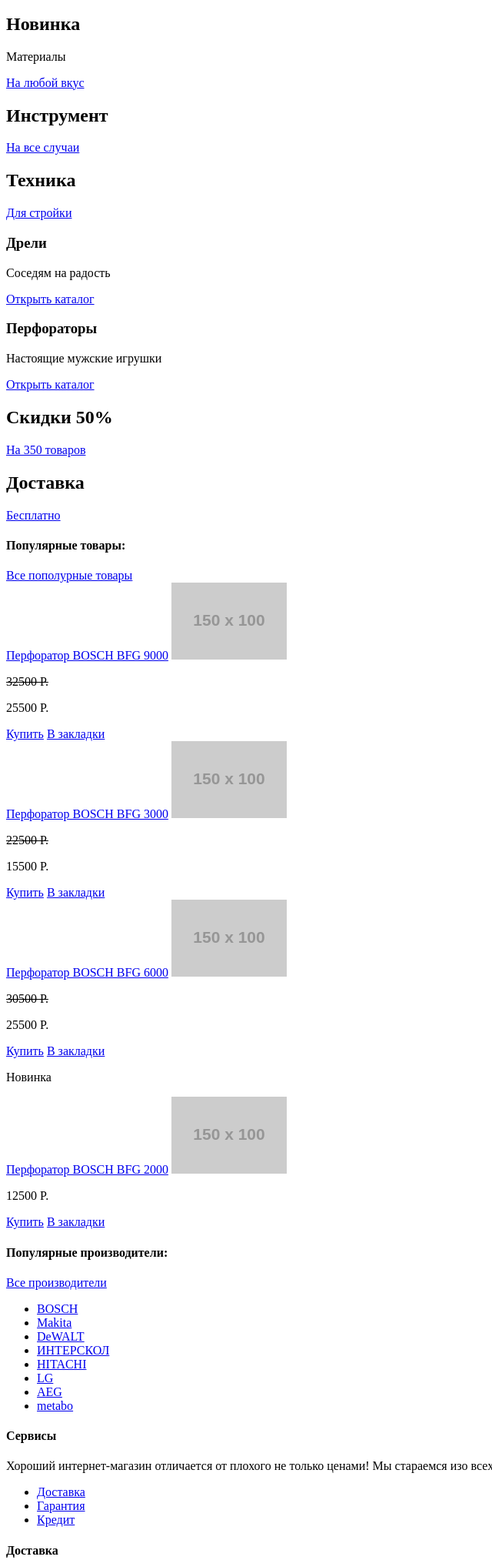
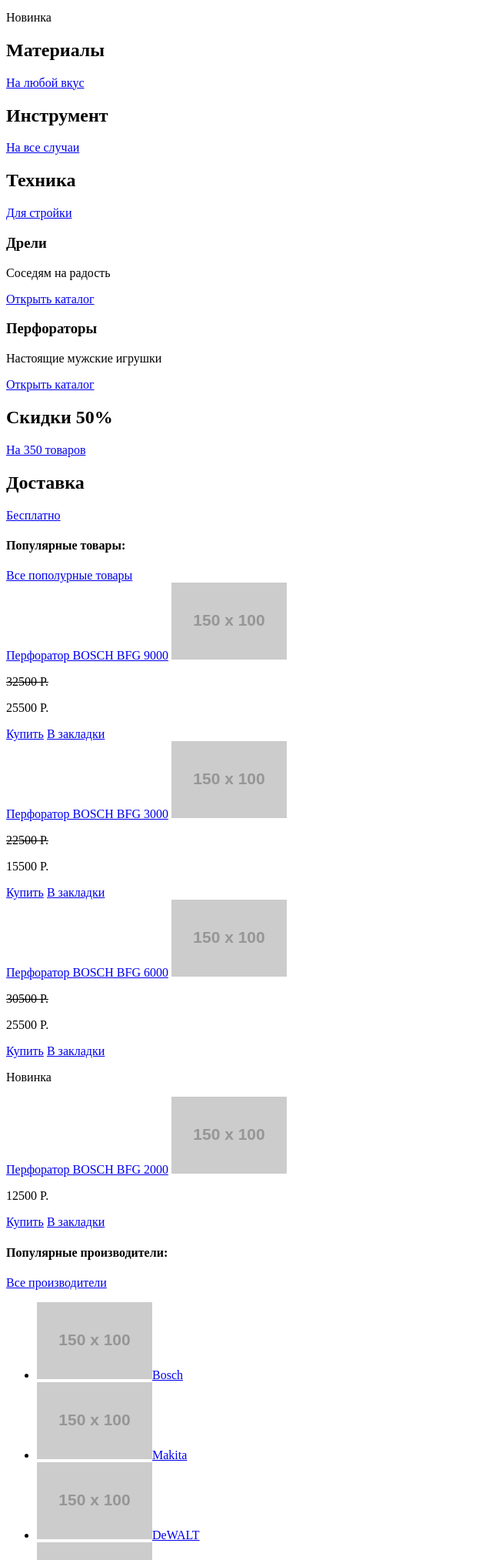
Before and after one commit to MaryBerry188/1315955-technomart-27, a plain HTML site: page index.html in a window 1280 px wide. Shown: the part 459-2486 px from the top of the page at 77% size, without its empty margins (0-640 px from the left). Drawn offline with Linux system fonts and the light colour scheme; placeholder pictures from the web are drawn by us.

Commit message:
Update index.html

```diff
--- a/index.html
+++ b/index.html
@@ -48,8 +48,8 @@
 <main>
     <section>
         <div>
-            <h2>Новинка</h2>
-            <p>Материалы</p>
+            <p>Новинка</p>
+            <h2>Материалы</h2>
             <a href="#">На любой вкус</a>
         </div>
         <div>
@@ -121,14 +121,14 @@
             <a href="#">Все производители</a>
         </div>
         <ul>
-            <li><a href="#">BOSCH</a></li>
-            <li><a href="#">Makita</a></li>
-            <li><a href="#">DeWALT</a></li>
-            <li><a href="#">ИНТЕРСКОЛ</a></li>
-            <li><a href="#">HITACHI</a></li>
-            <li><a href="#">LG</a></li>
-            <li><a href="#">AEG</a></li>
-            <li><a href="#">metabo</a></li>
+            <li><a href="#"><img src="https://via.placeholder.com/150x100" alt="Bosch">Bosch</a></li>
+            <li><a href="#"><img src="https://via.placeholder.com/150x100" alt="Makita">Makita</a></li>
+            <li><a href="#"><img src="https://via.placeholder.com/150x100" alt="DeWALT">DeWALT</a></li>
+            <li><a href="#"><img src="https://via.placeholder.com/150x100" alt="ИНТЕРСКОЛ">ИНТЕРСКОЛ</a></li>
+            <li><a href="#"><img src="https://via.placeholder.com/150x100" alt="HITACHI">HITACHI</a></li>
+            <li><a href="#"><img src="https://via.placeholder.com/150x100" alt="LG">LG</a></li>
+            <li><a href="#"><img src="https://via.placeholder.com/150x100" alt="AEG">AEG</a></li>
+            <li><a href="#"><img src="https://via.placeholder.com/150x100" alt="metabo">metabo</a></li>
         </ul>
     </section>
     <section>
@@ -185,18 +185,18 @@
                 <li><a href="#">Инстументы</a></li>
                 <li><a href="#">Спецпредложения</a></li>
             </ul>
-                <p>© 2010–2017 Компания «Техномарт»<br>Все права защищены</p>
+            <p> &copy; 2010&ndash;2017 Компания &laquo;Техномарт&raquo; Все права защищены</p>
         </div>
         <div>
-            <a href="">ВКонтакте</a>
-            <a href="">Фейсбук</a>
-            <a href="">Инстаграм</a>
+            <a href="#">ВКонтакте</a>
+            <a href="#">Фейсбук</a>
+            <a href="#">Инстаграм</a>
         </div>
         <div>
             <p>Обратная связь:</p>
             <a href="mailto:mail@htmlacademy.ru">mail@htmlacademy.ru</a>
             <p>Разработано-</p>
-            <a href="https://up.htmlacademy.ru/htmlcss/27"> htmlacademy.ru</a>
+            <a href="https://up.htmlacademy.ru/htmlcss/27">htmlacademy.ru</a>
         </div>
     </section>
 </footer>
```
